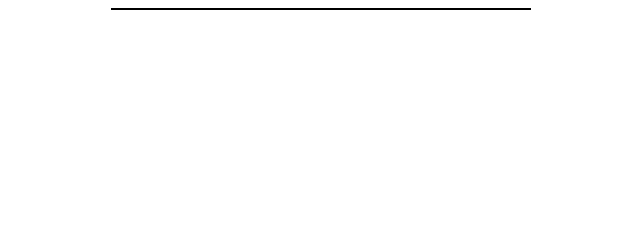
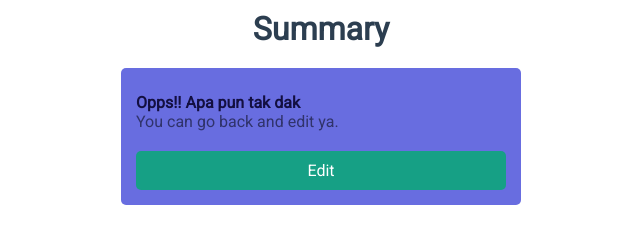
Before and after one commit to jiajing1993/Kaodim-Test, a Gatsby site: page /summary in a window 1280 px wide. Shown: the whole page, without its empty margins (319-959 px from the left). Built offline with nearby package versions, Linux system fonts and the light colour scheme; Gatsby itself is replaced by a stand-in of ours.

Commit message:
style: touch up sumary and card styling

```diff
--- a/src/components/card.js
+++ b/src/components/card.js
@@ -53,7 +53,7 @@ class Card extends Component {
 
     return (
       <div className="card">
-        <p>{question.prompt}</p>
+        <p className="question-title">{question.prompt}</p>
         <Input key={question.id} question={question} handleInput={this.onHandleInput}></Input>
         { isPreviousButtonNeeded && <button className="previous" onClick={this.handlePreviousButton} >Previous</button> }
         <button className="next" disabled={this.state.disabled} onClick={this.handleNextButton} data-submit={isSubmitButton}>
--- a/src/pages/index.js
+++ b/src/pages/index.js
@@ -23,7 +23,7 @@ class index extends Component {
     return (
       <Layout>
       <SEO title="Home" keywords={[`gatsby`, `application`, `react`]} />
-      <h1>{ data.title }</h1>
+      <h1 className="form-title">{ data.title }</h1>
       <div className="card-lists">
         <div className="card-lists-slider" style={{
           'transform': `translateX(${this.state.position}%)`
--- a/src/pages/summary.js
+++ b/src/pages/summary.js
@@ -1,27 +1,44 @@
 import React from "react"
+import { Link } from "gatsby"
 
 import Layout from "../components/layout"
 import SEO from "../components/seo"
 import RecordContext from '../context/RecordContext'
+import '../style/summary.scss'
 
 const SummaryPage = () => {
   return (
     <Layout>
       <SEO title="Home" keywords={[`gatsby`, `application`, `react`]} />
+      <h1 className="form-title">Summary</h1>
+      <div className="summary-card">
+        <div className="sumary-list">
           <RecordContext.Consumer>
             {state => {
+              if (state.records.length === 0){
+                return (
+                  <div className="summary">
+                    <p className="summary-title">Opps!! Apa pun tak dak</p>
+                    <p className="summary-answer">You can go back and edit ya.</p>
+                  </div>
+                )
+              }else {
                 return (
                   state.records.map((record, index) => {
                     return (
-                <div key={index}>
-                  <p>{ record.question }</p>
-                  <p>{record.answer}</p>
+                      <div className="summary" key={index}>
+                        <p className="summary-title">{ record.question }</p>
+                        <p className="summary-answer">{record.answer}</p>
                       </div>
                     )
                   })
                 )
+              }
             }}
           </RecordContext.Consumer>
+        </div>
+        <Link className="btn edit-btn" to="/">Edit</Link>
+      </div>
     </Layout>
   )
 }
--- a/src/style/layout.scss
+++ b/src/style/layout.scss
@@ -1,14 +1,16 @@
+@import url('https://fonts.googleapis.com/css?family=Roboto');
 body {
+  font-family: 'Roboto', sans-serif;
+  margin: 0;
   * { box-sizing: border-box; }
-  h1, h2, h3, h4, h5, p { margin: 0; padding: 0;}
+  h1, h2, h3, h4, h5, p { margin: 0; padding: 0; }
+  a { text-decoration: none; }
   main {
-    width: 90%;
-    border: 1px solid black;
+    padding: 10px;
     max-width: 420px;
     margin: 0 auto;
   }
   .card-lists {
-    overflow: hidden;
     .card-lists-slider {
       display: flex;
       transition: all 0.5s;
@@ -20,10 +22,14 @@ body {
       min-height: 300px;
       min-width: 100%;
       padding: 10px;
-      box-shadow: 0px 4px 12px rgba(0,0,0,0.4);
       border-radius: 5px;
       color: white;
       position: relative;
+      margin-right: 10px;
+      .question-title {
+        font-size: 18px;
+        margin-bottom: 15px;
+      }
     }
   }
 
@@ -36,15 +42,18 @@ body {
     background: #eceff1;
     box-shadow: 0px 2px 3px rgba(0,0,0,0.2);
     border: 0;
+    padding: 15px;
   }
 
-  button {
+  button, a.btn {
     padding: 10px 30px;
     outline: 0;
     border: 0;
     font-size: 16px;
     border-radius: 5px;
     color: white;
+    background: #16a085;
+    text-align: center;
     &:disabled {
       background: #dddddd !important;
     }
@@ -68,4 +77,9 @@ body {
       cursor: pointer;
     }
   }
+  .form-title {
+    margin-bottom: 20px;
+    color: #2c3e50;
+    text-align: center;
+  }
 }
--- /dev/null
+++ b/src/style/summary.scss
@@ -0,0 +1,26 @@
+.summary-card {
+  background: #686de0;
+  padding: 15px;
+  border-radius: 5px;
+  color: white;
+
+  .summary {
+    padding: 10px 0px;
+    border-bottom: 2px solid white;
+    &:last-child {
+      border: 0
+    }
+    p.summary-title {
+      color: #130f40;
+      font-weight: bold;
+    }
+    p.summary-answer {
+      color: #30336b;
+    }
+  }
+}
+
+.edit-btn {
+  margin-top: 10px;
+  display: block;
+}
```
Lines whose indentation alone changed are shown as unchanged.
